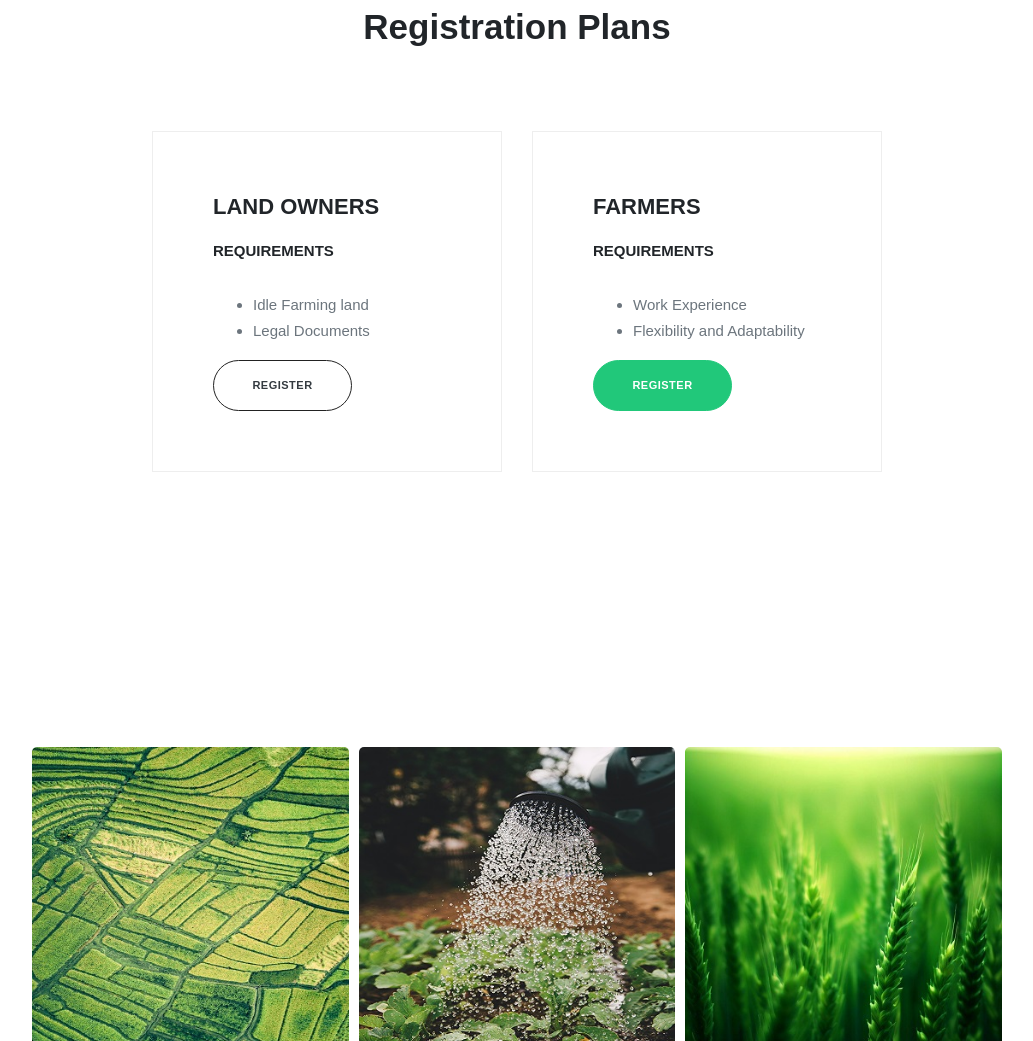
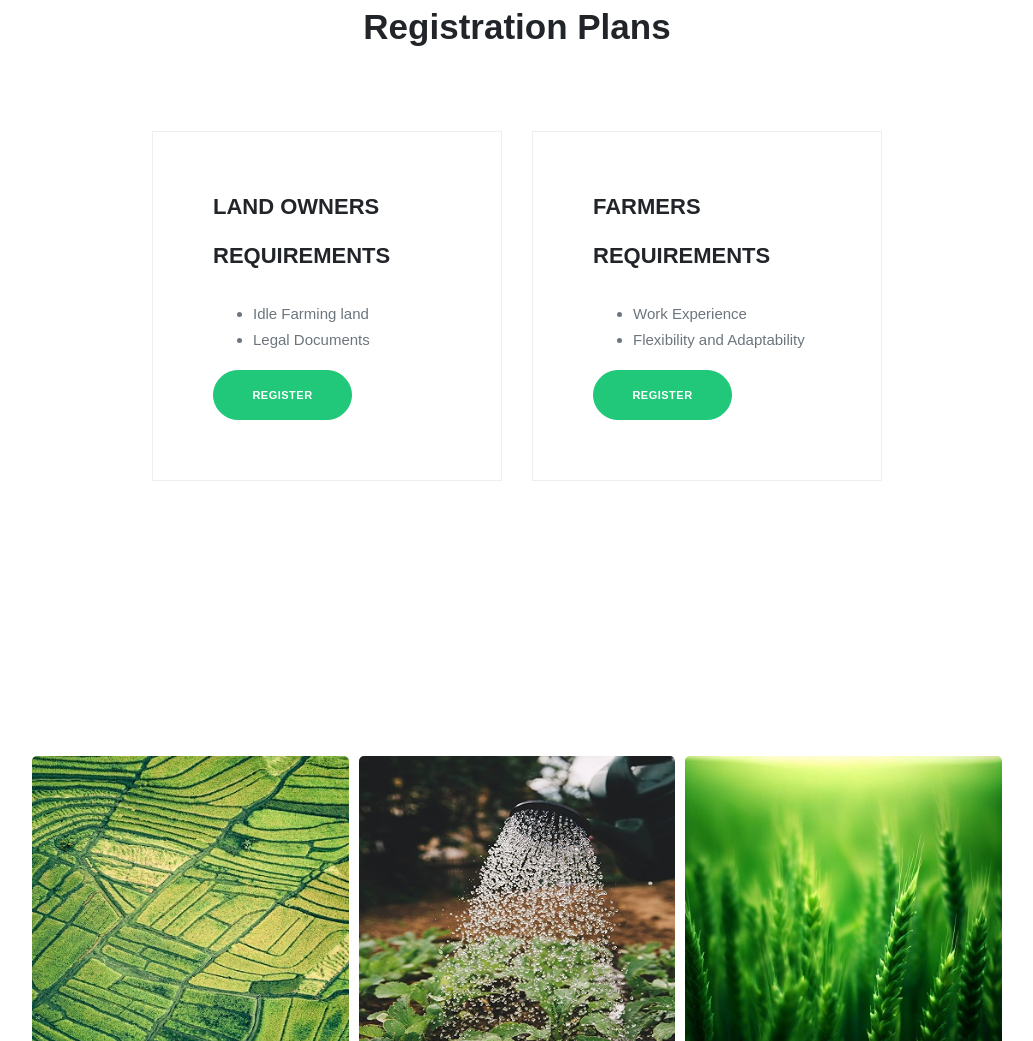
Before and after one commit to OneAutumnLeef/farm2farm.github.io, a plain HTML site: page index.html in a window 1280 px wide. Shown: the part 4330-5371 px from the top of the page, without its empty margins (123-1156 px from the left). Drawn offline with Linux system fonts and the light colour scheme; some packages are replaced by stand-ins of ours; a web font is replaced by a local one.

Commit message:
Update index.html

```diff
--- a/index.html
+++ b/index.html
@@ -347,7 +347,7 @@
                     <div class="pricing-box">
                        <h3>LAND OWNERS</h3>
                         <div class="price-block">
-                             <h5>REQUIREMENTS</h5>
+                             <h3>REQUIREMENTS</h3>
                         </div>
 
                         <ul >
@@ -355,14 +355,14 @@
                             <li>Legal Documents  </li>
                         </ul>
 
-                        <a href="#!" class="btn btn-outline-dark btn-circled">REGISTER</a>
+                        <a href="landownerform.html" class="btn btn-primary btn-circled">REGISTER</a>
                     </div>
                 </div>
                 <div class="col-lg-4 col-sm-6 col-md-6">
                     <div class="pricing-box">
                         <h3>FARMERS</h3>
                         <div class="price-block">
-                          <h5>REQUIREMENTS</h5>
+                          <h3>REQUIREMENTS</h3>
                      </div>
 
                         <ul >
@@ -373,7 +373,7 @@
 
                         </ul>
 
-                        <a href="#!" class="btn btn-primary btn-circled">REGISTER</a>
+                        <a href="landownerform.html" class="btn btn-primary btn-circled">REGISTER</a>
                     </div>
                 </div>
 
```
